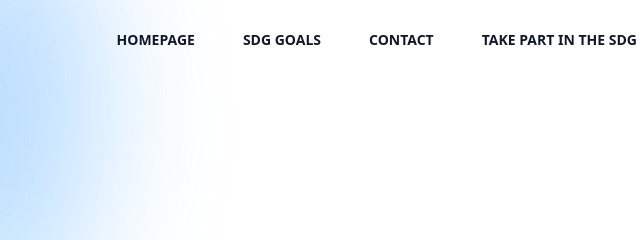
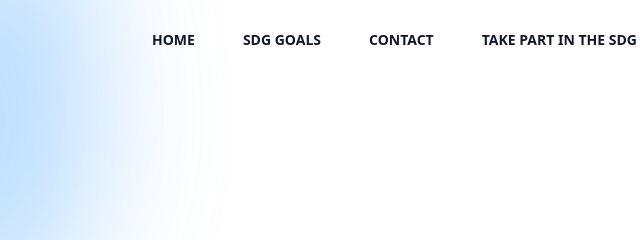
Before and after one commit to ashish4kmax/LifeOnWater.github.io, a plain HTML site: page index.html in a window 1280 px wide. Shown: the top 240 px of the page, 611-1251 px from the left. Drawn offline with nearby package versions, Linux system fonts and the light colour scheme.

Commit message:
Update index.html

```diff
--- a/index.html
+++ b/index.html
@@ -63,7 +63,7 @@
                     </button>
                 </div>
                 <div class="hidden lg:flex lg:gap-x-12">
-                    <a href="./index.html" class="text-sm font-semibold leading-6 text-gray-900">HOMEPAGE</a>
+                    <a href="./index.html" class="text-sm font-semibold leading-6 text-gray-900">HOME</a>
                     <a href="./sdg.html" class="text-sm font-semibold leading-6 text-gray-900 hover:text-green-500">SDG
                         GOALS</a>
                     <a href="#Footer" class="text-sm font-semibold leading-6 text-gray-900">CONTACT</a>
```
